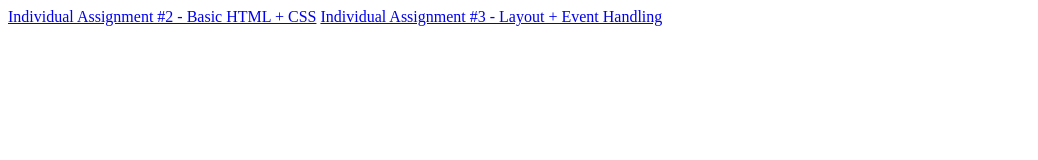
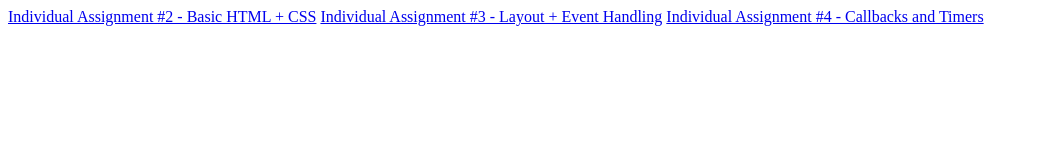
Before and after one commit to salomonprz/salomonprz.github.io, a plain HTML site: page Index.html in a window 1280 px wide. Shown: the whole page, without its empty margins (0-1038 px from the left). Drawn offline with Linux system fonts and the light colour scheme.

Commit message:
link from main folder to subfolder

```diff
--- a/Index.html
+++ b/Index.html
@@ -8,6 +8,8 @@
 <body>
     <a href="/csc300x-hw2/index.html">Individual Assignment #2 - Basic HTML + CSS</a>
     <a href="/csc300x-hw3/index.html">Individual Assignment #3 - Layout + Event Handling</a>
+    <a href="/csc300x-hw4/index.html">Individual Assignment #4 - Callbacks and Timers</a>
+
 </body>
 
 </html>
```
